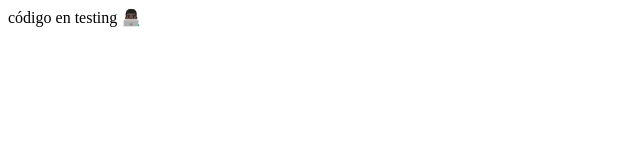
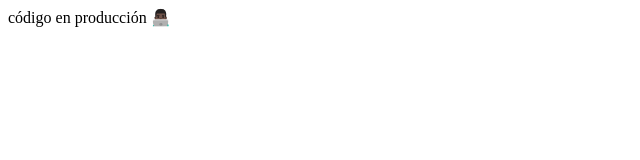
Before and after one commit to ThankedDeer/EJEMPLOBEDU, a plain HTML site: page index.html in a window 1280 px wide. Shown: the full height of the page, 0-640 px from the left. Drawn offline with Linux system fonts and the light colour scheme.

Commit message:
se agrega cambia testing por producción

```diff
--- a/index.html
+++ b/index.html
@@ -6,7 +6,7 @@
     <title>Develop</title>
 </head>
 <body>
-    código en testing 👨🏿‍💻
+    código en producción 👨🏿‍💻
 
 </body>
 </html>
```
